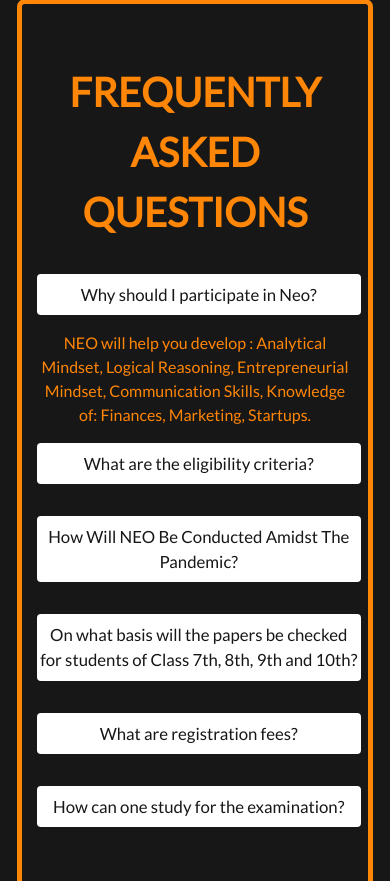
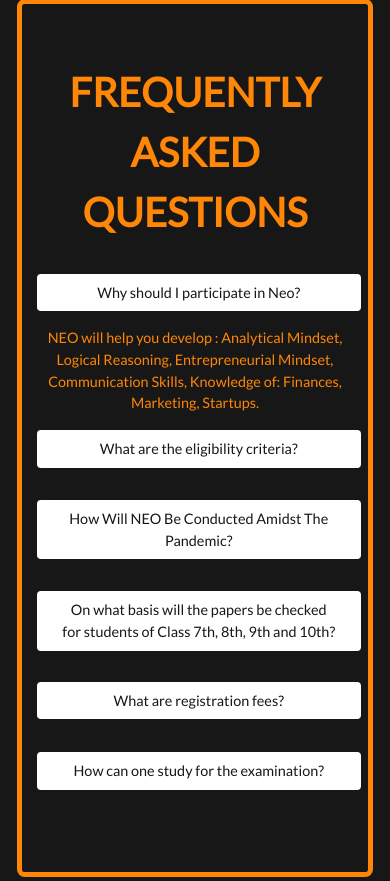
Before and after one commit to DweejaReddy/NEO_dark, a PHP site: page / in a window 390 px wide, after a click on "Why should I participate in Neo?". Shown: the part 4037-4918 px from the top of the page. Run offline with PHP 8.4, Linux system fonts and the light colour scheme; some libraries are stand-ins or nearby versions.

Commit message:
Update style.css

```diff
--- a/style.css
+++ b/style.css
@@ -10,7 +10,7 @@ body{
 }
 #struct,#contact,.end,#struct_mob{
     background: url(images/faq_bg1.png) repeat center right fixed;
-    background-size:80vw 150vh ;
+    background-size:cover ;
 }
 .sticky-top{
     background-color: #171717;
@@ -148,7 +148,7 @@ body{
 .accordion .accordion-header a{
     padding-top: 7px;
     padding-bottom: 7px;
-    font-size: 1.4vw;
+    font-size: 1.3vw;
 }
 .accordion .accordion-header .btn{
     color: #171717;
@@ -174,6 +174,7 @@ body{
 .accordion .accordion-body{
     color: #ff8606;
     text-align: center;
+    font-size: 1.3vw;
 }
 .carousel-item{
     height: 80vh;
@@ -318,11 +319,15 @@ body{
 .foot{
     color: #fa9806;
     font-weight: bold;
+
     text-decoration: none;
 }
 .foot:hover{
     color: white;
     text-decoration: none;
+}
+.foot1{
+    font-size: 1.3vw;
 }
 @media(min-width : 0){
     .para,.para2,.quote{
@@ -407,10 +412,18 @@ body{
     .accordion .accordion-header a{
         padding-top: 7px;
         padding-bottom: 7px;
-        font-size: 4.3vw;
+        font-size: 3.7vw;
     }
     #struct,#contact,.end,#struct_mob{
         background: url(images/faq_bg1.png) repeat center right fixed;
-        background-size:100vw 50vh ;
+        background-size:100vw 40vh ;
+    }
+    .foot1{
+        font-size: 3.7vw;
+    }
+    .accordion .accordion-body{
+        color: #ff8606;
+        text-align: center;
+        font-size: 3.7vw;
     }
 }
```
